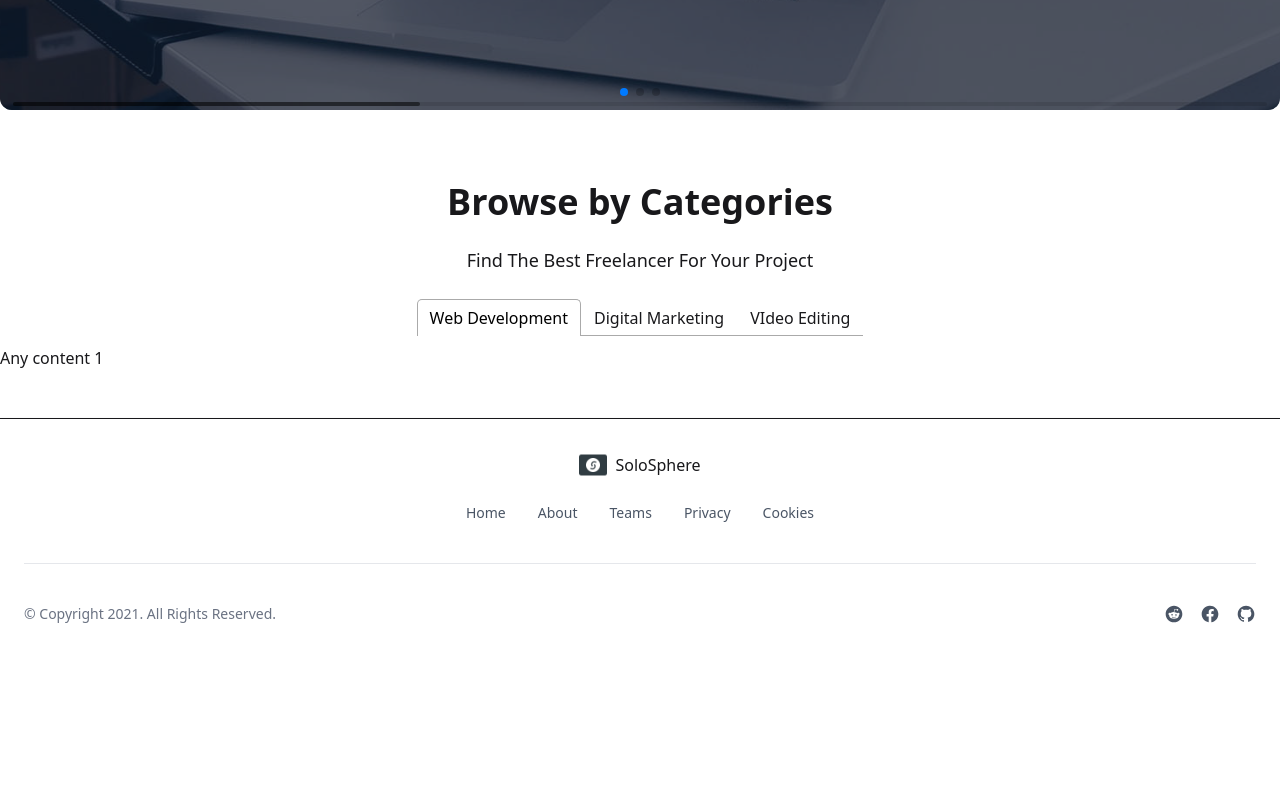
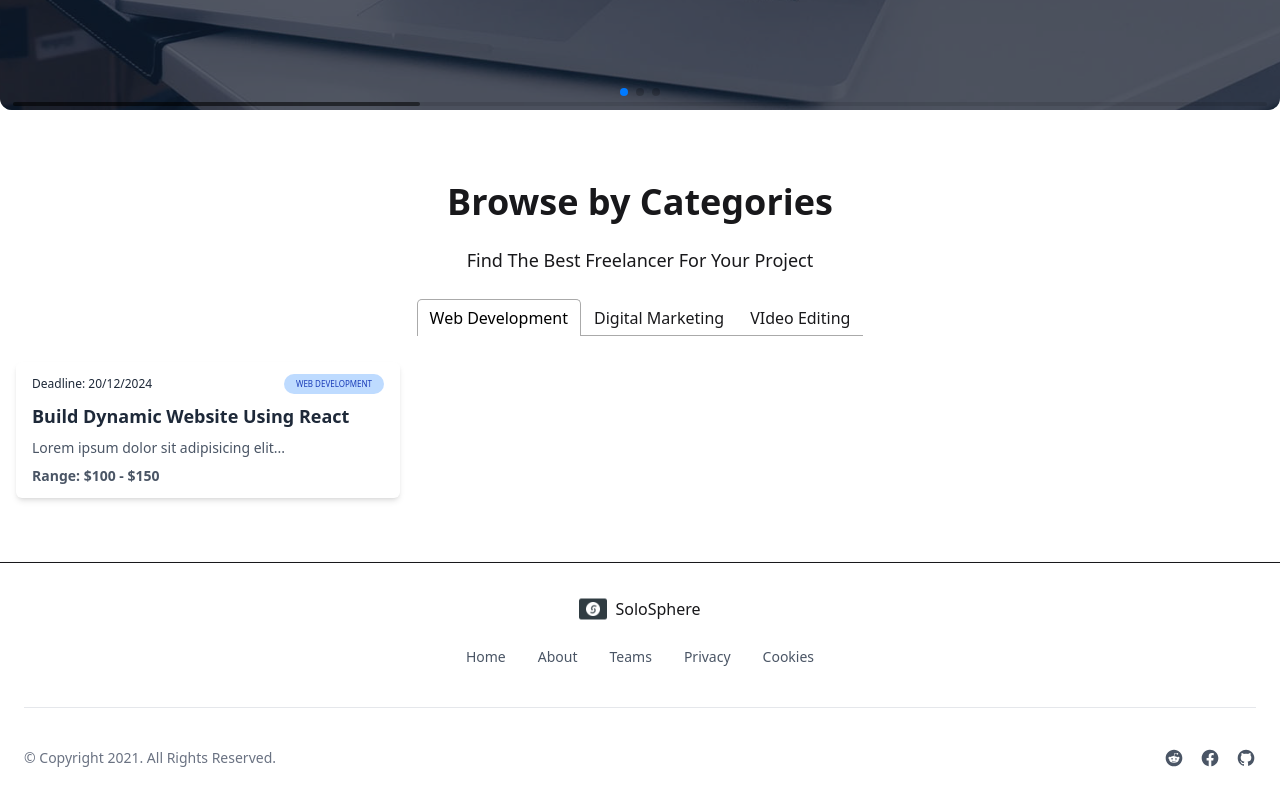
Before and after one commit to aaaziim/aaalanceclient, a React (Vite) app: page / in a window 1280 px wide. Shown: the part 611-1411 px from the top of the page. Before the commit the page ends 1267 px from the top, so only its background shows below. Built offline with nearby package versions, Linux system fonts and the light colour scheme; no server answers.

Commit message:
Tabs Item Added

```diff
--- a/src/components/CategoriesTab.jsx
+++ b/src/components/CategoriesTab.jsx
@@ -1,5 +1,6 @@
 import { Tab, Tabs, TabList, TabPanel } from 'react-tabs';
 import 'react-tabs/style/react-tabs.css';
+import JobCard from './JobCard';
 const CategoriesTab = () => {
   return (
     <div className='container my-6 mx-auto py-6'>
@@ -16,13 +17,14 @@ const CategoriesTab = () => {
 
           </div>
             <TabPanel>
-                <h2>Any content 1</h2>
+               <JobCard></JobCard>
          </TabPanel>
          <TabPanel>
-                <h2>Any content 2</h2>
+         <JobCard></JobCard>
          </TabPanel>
          <TabPanel>
-                <h2>Any content 3</h2>
+         <JobCard></JobCard>
+         <JobCard></JobCard>
          </TabPanel>
         </Tabs>
 
--- /dev/null
+++ b/src/components/JobCard.jsx
@@ -0,0 +1,30 @@
+
+const JobCard = () => {
+    return (
+      <div className='w-full max-w-sm px-4 py-3 m-4 bg-white rounded-md shadow-md hover:scale-[1.05] transition-all'>
+        <div className='flex items-center justify-between'>
+          <span className='text-xs font-light text-gray-800 '>
+            Deadline: 20/12/2024
+          </span>
+          <span className='px-3 py-1 text-[8px] text-blue-800 uppercase bg-blue-200 rounded-full '>
+            Web Development
+          </span>
+        </div>
+
+        <div>
+          <h1 className='mt-2 text-lg font-semibold text-gray-800 '>
+            Build Dynamic Website Using React
+          </h1>
+
+          <p className='mt-2 text-sm text-gray-600 '>
+            Lorem ipsum dolor sit adipisicing elit...
+          </p>
+          <p className='mt-2 text-sm font-bold text-gray-600 '>
+            Range: $100 - $150
+          </p>
+        </div>
+      </div>
+    )
+  }
+
+  export default JobCard;
```
